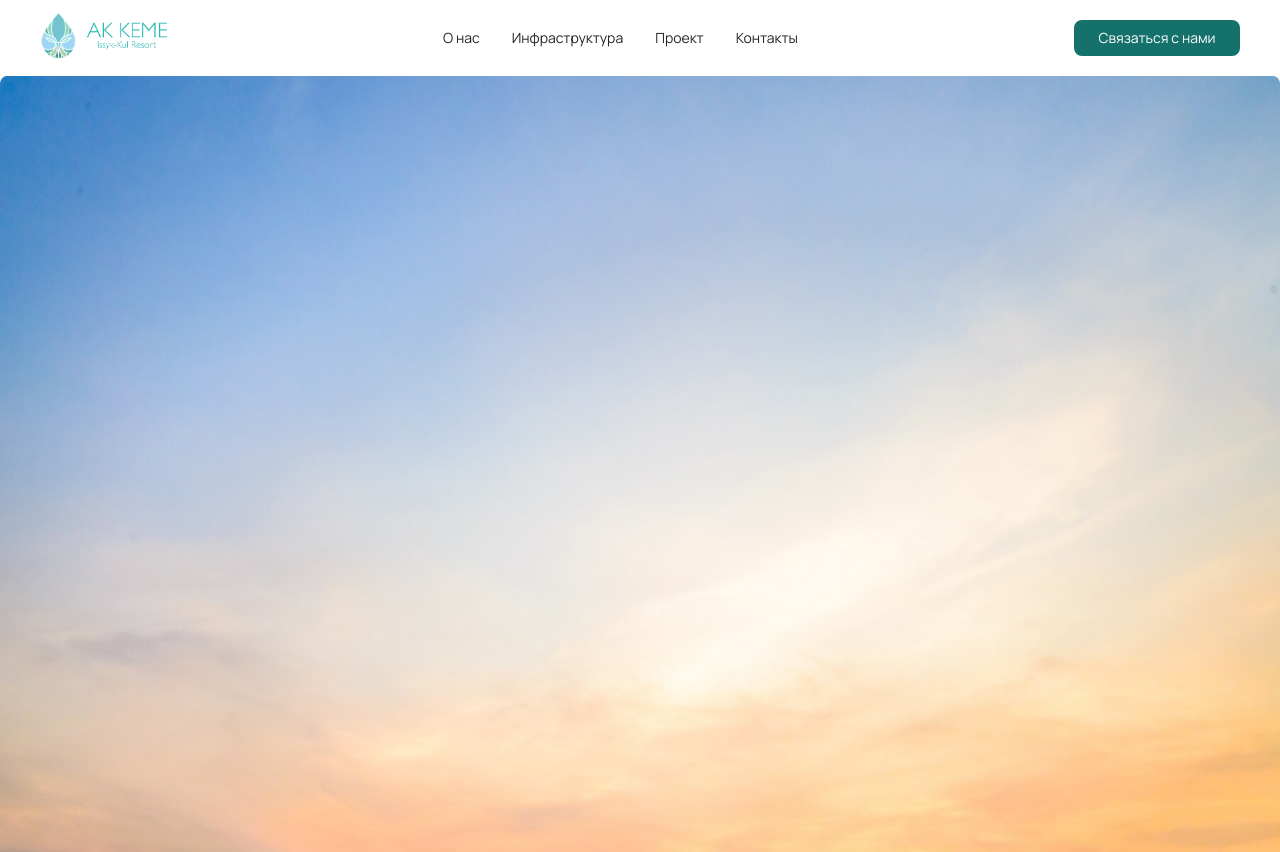
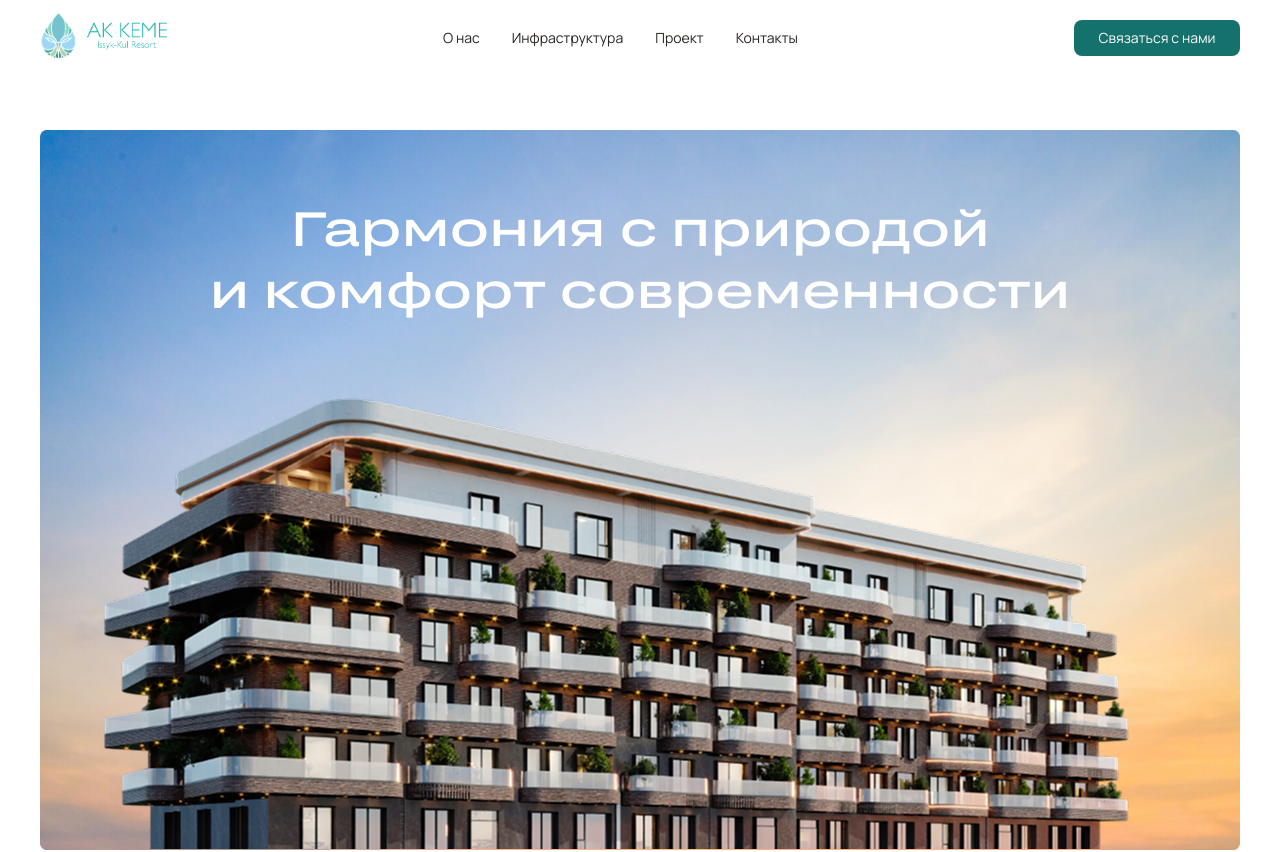
Before and after one commit to ishenkulovv/ak-keme, a Next.js app: page / in a window 1280 px wide. Shown: the top 852 px of the page. Built offline with nearby package versions, Linux system fonts and the light colour scheme; a web font is replaced by a local one.

Commit message:
add animate

```diff
--- a/package.json
+++ b/package.json
@@ -12,6 +12,7 @@
     "@vercel/speed-insights": "^1.2.0",
     "clsx": "^2.1.1",
     "framer-motion": "^12.4.7",
+    "gsap": "^3.12.7",
     "next": "15.1.7",
     "react": "^19.0.0",
     "react-dom": "^19.0.0",
--- a/src/blocks/header/Header.tsx
+++ b/src/blocks/header/Header.tsx
@@ -1,9 +1,46 @@
+import Image from 'next/image';
 import styles from './header.module.css';
+import { MotionDiv } from '@/src/components';
 
 function Header() {
 	return (
 		<div className={styles.header}>
-			<img src='/images/sky.png' alt='Sky' className={styles.sky} />
+			<MotionDiv
+				initial={{ width: '100vw', height: '828px' }}
+				animate={{ width: '1200px', height: '720px' }}
+				transition={{ duration: 1.4, ease: 'easeInOut', delay: 1 }}
+				className={styles.wrapper}
+			>
+				<Image
+					src='/images/sky.png'
+					alt='Sky'
+					className={styles.sky}
+					width={1440}
+					height={800}
+				/>
+			</MotionDiv>
+			<MotionDiv
+				initial={{ position: 'absolute', top: 620 }}
+				animate={{ top: 105 }}
+				transition={{ duration: 1.2, ease: 'easeOut', delay: 1.3 }}
+			>
+				<Image
+					src='/images/header-building.png'
+					alt='Sky'
+					className={styles.build}
+					width={1200}
+					height={668}
+				/>
+			</MotionDiv>
+			<MotionDiv
+				initial={{ position: 'absolute', top: 120, opacity: 0 }}
+				animate={{ opacity: 1 }}
+				transition={{ duration: 1.2, ease: 'easeOut', delay: 1.3 }}
+			>
+				<h1 className={styles.title}>
+					Гармония с природой <br />и комфорт современности
+				</h1>
+			</MotionDiv>
 		</div>
 	);
 }
--- a/src/blocks/header/header.module.css
+++ b/src/blocks/header/header.module.css
@@ -1,12 +1,29 @@
 .header {
-	height: 100vh;
+	display: flex;
+	align-items: center;
+	justify-content: center;
+	width: 100%;
+	height: 828px;
+	overflow: hidden;
 	position: relative;
 }
-
 .sky {
 	display: block;
 	position: sticky;
 	top: 10px;
 	width: 100%;
-	height: 828px;
+	height: 100%;
 }
+
+.title {
+	font-family: Grtsk Tera;
+	font-weight: 500;
+	font-size: 48px;
+	line-height: 130%;
+	letter-spacing: 0%;
+	text-align: center;
+	vertical-align: middle;
+	max-width: 1200px;
+	width: 100%;
+	color: var(--light);
+}
--- a/src/components/index.ts
+++ b/src/components/index.ts
@@ -4,5 +4,14 @@ import Navigation from './navigation/Navigation';
 import Info from './info/Info';
 import ContactForm from './contact_form/ContactFrom';
 import Slider from './slider/Slider';
+import { MotionDiv } from './motion_div/MotionDiv';
 
-export { FooterSocials, Slider, FooterList, Navigation, Info, ContactForm };
+export {
+	FooterSocials,
+	Slider,
+	FooterList,
+	Navigation,
+	Info,
+	ContactForm,
+	MotionDiv,
+};
--- /dev/null
+++ b/src/components/motion_div/MotionDiv.tsx
@@ -0,0 +1,5 @@
+'use client';
+
+import { motion } from 'framer-motion';
+
+export const MotionDiv = motion.div;
```
Also changed, not shown: src/blocks/header/animation.tsx (added, +27 -0 lines), src/blocks/header/content.tsx (added, +28 -0 lines), src/blocks/philosophy/OverlapAnimation.tsx (deleted, +0 -48 lines), 1 other file (tests, documents, lock files or other folders).
